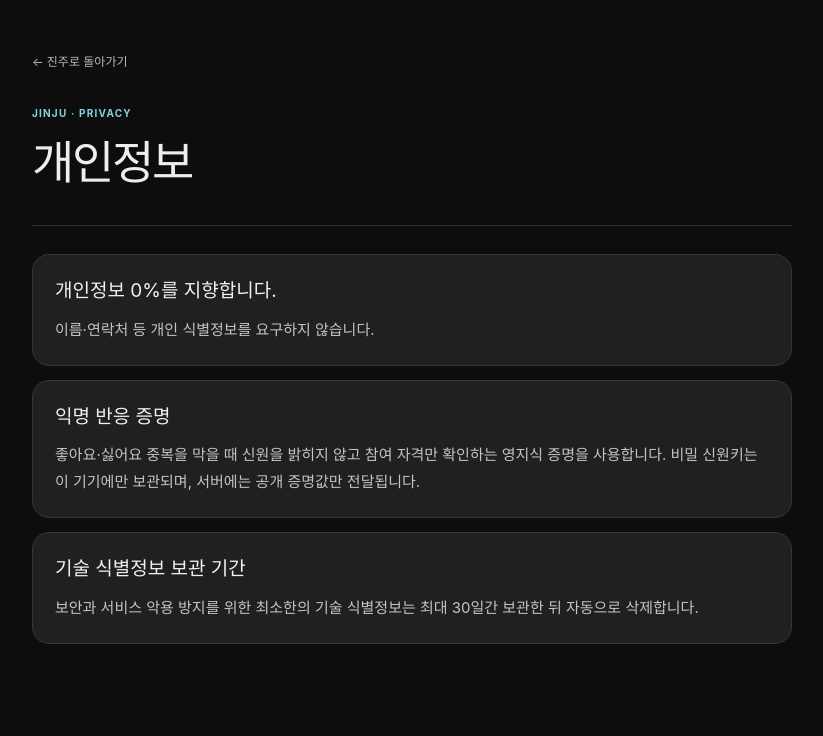
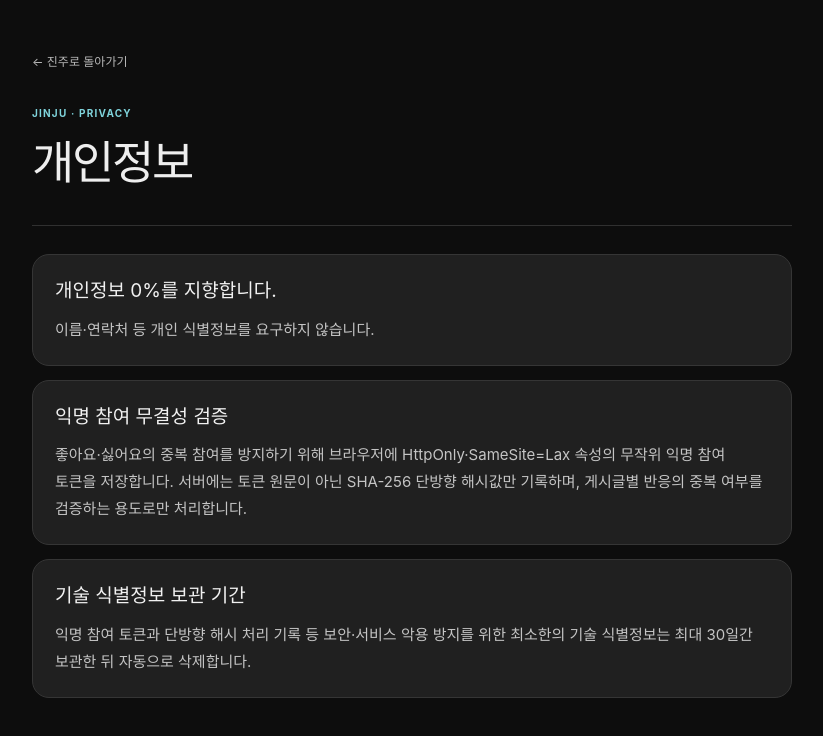
Before and after one commit to junginaha/JINJU, a Next.js app: page /privacy in a window 1280 px wide. Shown: the top 736 px of the page, without its empty margins (228-1051 px from the left). Built offline with nearby package versions, Linux system fonts and the light colour scheme.

Commit message:
개인정보 익명 반응 검증 문구 정정

```diff
--- a/app/privacy/page.tsx
+++ b/app/privacy/page.tsx
@@ -1,5 +1,5 @@
 import PolicyPage from "../../components/PolicyPage";
 
 export default function PrivacyPage() {
-  return <PolicyPage eyebrow="JINJU · PRIVACY" title="개인정보"><section><h2>개인정보 0%를 지향합니다.</h2><p>이름·연락처 등 개인 식별정보를 요구하지 않습니다.</p></section><section><h2>익명 반응 증명</h2><p>좋아요·싫어요 중복을 막을 때 신원을 밝히지 않고 참여 자격만 확인하는 영지식 증명을 사용합니다. 비밀 신원키는 이 기기에만 보관되며, 서버에는 공개 증명값만 전달됩니다.</p></section><section><h2>기술 식별정보 보관 기간</h2><p>보안과 서비스 악용 방지를 위한 최소한의 기술 식별정보는 최대 30일간 보관한 뒤 자동으로 삭제합니다.</p></section></PolicyPage>;
+  return <PolicyPage eyebrow="JINJU · PRIVACY" title="개인정보"><section><h2>개인정보 0%를 지향합니다.</h2><p>이름·연락처 등 개인 식별정보를 요구하지 않습니다.</p></section><section><h2>익명 참여 무결성 검증</h2><p>좋아요·싫어요의 중복 참여를 방지하기 위해 브라우저에 HttpOnly·SameSite=Lax 속성의 무작위 익명 참여 토큰을 저장합니다. 서버에는 토큰 원문이 아닌 SHA-256 단방향 해시값만 기록하며, 게시글별 반응의 중복 여부를 검증하는 용도로만 처리합니다.</p></section><section><h2>기술 식별정보 보관 기간</h2><p>익명 참여 토큰과 단방향 해시 처리 기록 등 보안·서비스 악용 방지를 위한 최소한의 기술 식별정보는 최대 30일간 보관한 뒤 자동으로 삭제합니다.</p></section></PolicyPage>;
 }
```
